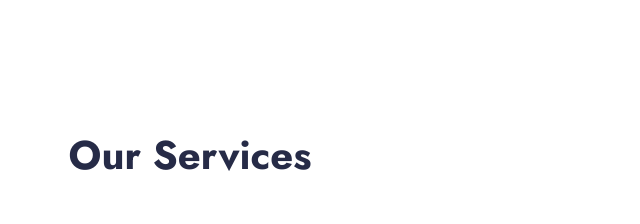
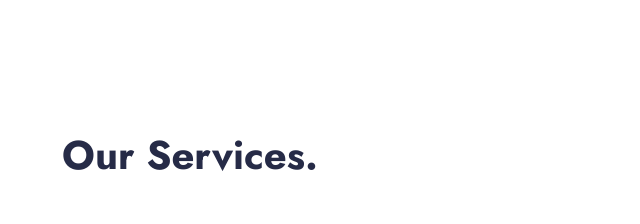
Before and after one commit to mrsaviour-28/avventura, a plain HTML site: page index.html in a window 1280 px wide. Shown: the part 1400-1624 px from the top of the page, 450-1090 px from the left. Drawn offline with nearby package versions, Linux system fonts and the light colour scheme.

Commit message:
push master

```diff
--- a/index.html
+++ b/index.html
@@ -195,7 +195,7 @@
         <div class="container py-5 px-lg-5">
           <div class="text-center wow fadeInUp" data-wow-delay="0.1s">
             <!-- <h5 class="text-primary-gradient fw-medium">App Features</h5> -->
-            <h1 class="mb-5">Our Services</h1>
+            <h1 class="mb-5">Our Services.</h1>
           </div>
           <div class="row g-4">
             <div class="col-lg-4 col-md-6 wow fadeInUp" data-wow-delay="0.1s">
```
